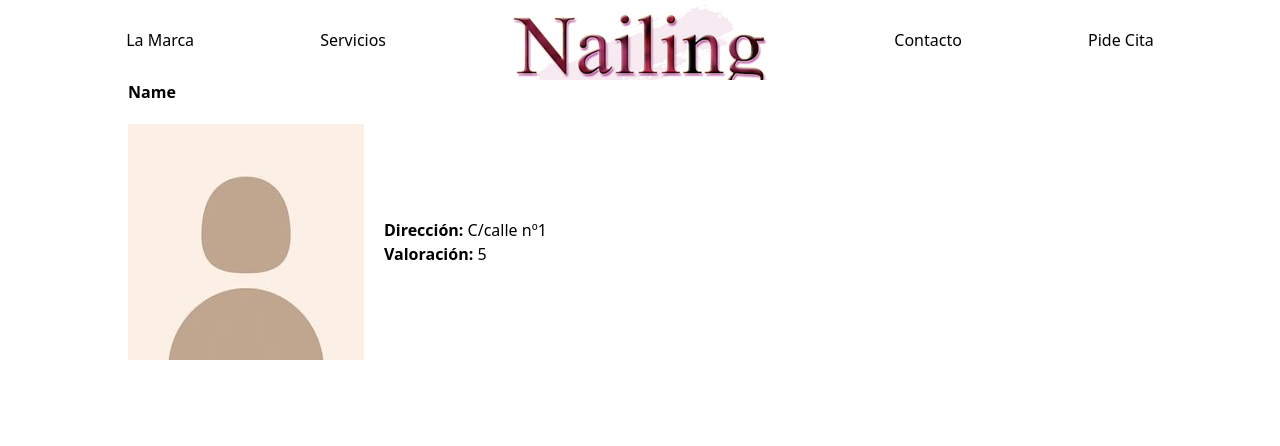
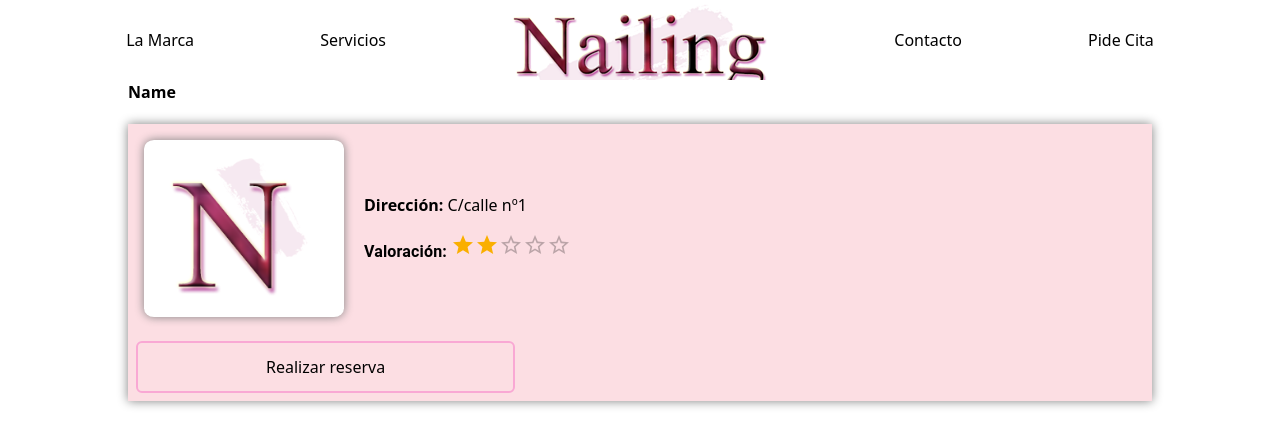
Before and after one commit to lausalbra/nailing, a React (Create React App) app in the folder src/web-app/: page /centro in a window 1280 px wide. Shown: the top 446 px of the page. Built offline with nearby package versions, Linux system fonts and the light colour scheme.

Commit message:
faltan datos reales

```diff
--- /dev/null
+++ b/src/web-app/src/components/CenterDetails/Center.css
@@ -0,0 +1,9 @@
+.card {
+    background-color: rgb(252, 222, 227);
+    box-shadow: 0 0 10px grey;
+}
+img {
+    width: 200px;
+    box-shadow: 0 0 10px grey;
+    border-radius: 5%;
+}
--- a/src/web-app/src/components/CenterDetails/index.js
+++ b/src/web-app/src/components/CenterDetails/index.js
@@ -1,10 +1,25 @@
-export function CenterDetails({ image, address, rating }) {
-    return (
-        <div className="flex items-center">
-            <img src={image} alt="img" className="max-w-full float-left" />
+import * as React from 'react';
+import Card from '@mui/material/Card';
+import CardActions from '@mui/material/CardActions';
+import CardContent from '@mui/material/CardContent';
+import "./Center.css";
+import { BasicRating } from "../Rating";
+
+export function CenterDetails({image, address, rating}) {
+  return (
+    <Card class="card" sx={{ minWidth: 275 }}>
+      <CardContent>
+      <div className="flex items-center">
+            <img src={image} alt="img" className="max-w-full float-left bg-white" />
             <div className="ml-5 items-center">
                 <p><strong>Dirección:</strong> {address}</p>
-                <p><strong>Valoración:</strong> {rating}</p>
+                <p><BasicRating name="read-only" value={rating} readOnly /></p>
             </div>
-        </div>)
+        </div>
+      </CardContent>
+      <CardActions>
+            <button className="border-2 border-pink-300 text-black px-32 py-3 rounded-md text-1xl font-medium hover:bg-pink-300 transition duration-300">Realizar reserva</button>
+      </CardActions>
+    </Card>
+  );
 }
--- /dev/null
+++ b/src/web-app/src/components/Rating/index.js
@@ -0,0 +1,19 @@
+import * as React from 'react';
+import Box from '@mui/material/Box';
+import Rating from '@mui/material/Rating';
+import Typography from '@mui/material/Typography';
+
+export function BasicRating() {
+
+    const [value, setValue] = React.useState(2);
+    return (
+        <Box
+        sx={{
+            '& > legend': { mt: 2 },
+        }}
+        >
+        <Typography component="legend"><strong>Valoración:</strong> <Rating name="read-only" value={value} readOnly /></Typography>
+
+        </Box>
+    );
+}
--- /dev/null
+++ b/src/web-app/src/components/UserDetails/User.css
@@ -0,0 +1,9 @@
+.card {
+    background-color: rgb(252, 222, 227);
+    box-shadow: 0 0 10px grey;
+}
+img {
+    width: 200px;
+    box-shadow: 0 0 10px grey;
+    border-radius: 5%;
+}
--- a/src/web-app/src/components/UserDetails/index.js
+++ b/src/web-app/src/components/UserDetails/index.js
@@ -1,10 +1,24 @@
+import * as React from 'react';
+import Card from '@mui/material/Card';
+import CardActions from '@mui/material/CardActions';
+import CardContent from '@mui/material/CardContent';
+import "./User.css";
+
 export function UserDetails({ image, username, email, phone }) {
-    return (
-        <div className="flex items-center">
-            <img src={image} alt="img" className="max-w-full float-left" />
+  return (
+    <Card class="card" sx={{ minWidth: 275 }}>
+      <CardContent>
+      <div className="flex items-center">
+            <img src={image} alt="img" className="max-w-full float-left bg-white" />
             <div className="ml-5 items-center">
                 <p><strong>Email:</strong> {email}</p>
                 <p><strong>Teléfono:</strong> {phone}</p>
             </div>
-        </div>)
+        </div>
+      </CardContent>
+      <CardActions>
+            <button className="border-2 border-pink-300 text-black px-32 py-3 rounded-md text-1xl font-medium hover:bg-pink-300 transition duration-300">Mis reservas</button>
+      </CardActions>
+    </Card>
+  );
 }
--- a/src/web-app/src/views/Centro/index.js
+++ b/src/web-app/src/views/Centro/index.js
@@ -1,12 +1,12 @@
 import { CenterDetails } from '../../components/CenterDetails';
 import { Nombre } from '../../components/Nombre';
-import fotoPerfil from '../../static/Foto-Perfil.jpg'
+import foto from '../../static/Logo-Inicial.png'
 
 export function Centro() {
     return (
         <>
             <Nombre name={'Name'} ></Nombre>
-            <CenterDetails image={fotoPerfil} name={'Nombre'} address={'C/calle nº1'} rating={'5'}  ></CenterDetails>
+            <CenterDetails image={foto} address={'C/calle nº1'} rating={'5'}  ></CenterDetails>
 
         </>
 
```
